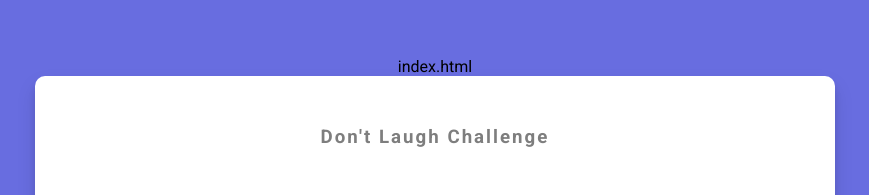
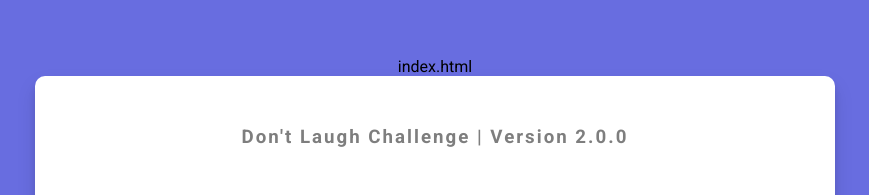
Before and after one commit to WhiteHat016/joke-generator, a plain HTML site: page index.html in a window 1280 px wide. Shown: the part 180-375 px from the top of the page, without its empty margins (205-1074 px from the left). Drawn offline with Linux system fonts and the light colour scheme; no server answers.

Commit message:
Change Heading

```diff
--- a/index.html
+++ b/index.html
@@ -9,7 +9,7 @@ index.html
   </head>
   <body>
     <div class="container">
-      <h3>Don't Laugh Challenge</h3>
+      <h3>Don't Laugh Challenge | Version 2.0.0</h3>
       <div id="joke" class="joke">// Joke goes here</div>
       <button id="jokeBtn" class="btn">Get Another Joke</button>
     </div>
```
